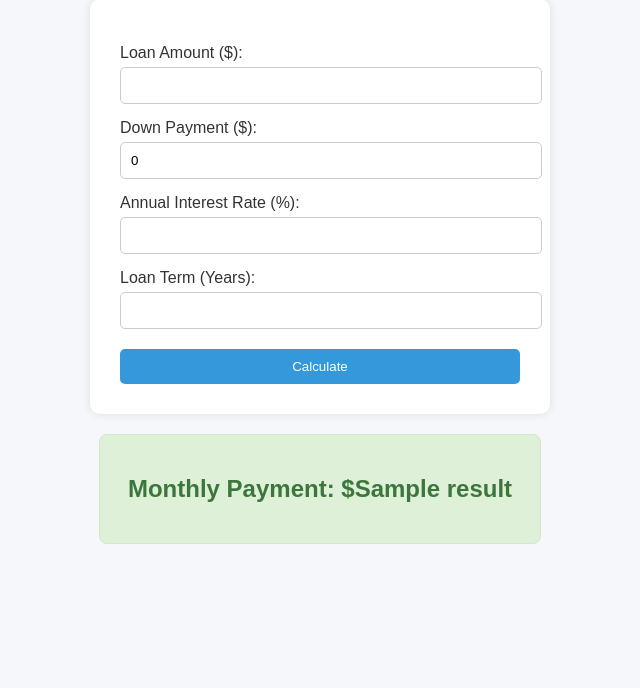
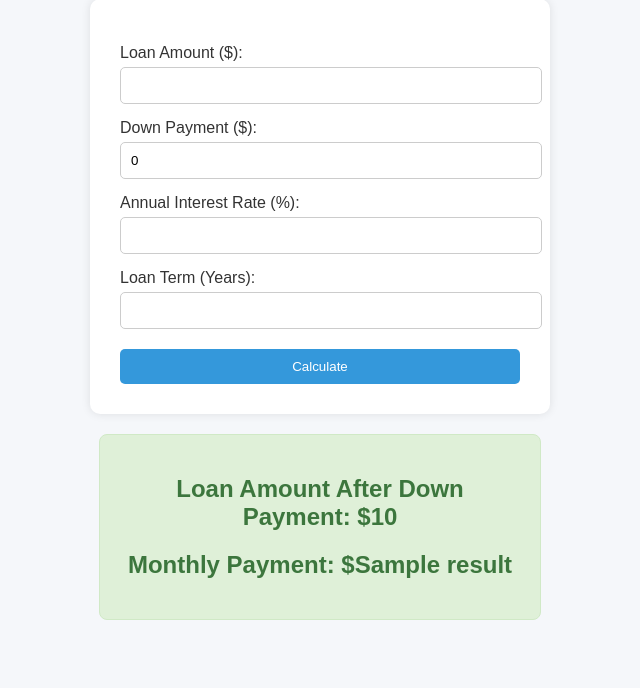
Before and after one commit to Saleemsadat/carLoanCalculator, a Flask app: template templates/index.html in a window 1280 px wide. Shown: the part 129-817 px from the top of the page, without its empty margins (320-960 px from the left). Before the commit the page ends 673 px from the top, so only its background shows below. Run offline with Flask 3, Linux system fonts and the light colour scheme; the template is opened without the code that fills it: most values are stand-ins (such as "Sample title", 1, 10 or a date in 2020).

Commit message:
Display loan amount after down payment

```diff
--- a/app.py
+++ b/app.py
@@ -19,6 +19,10 @@ def calculate():
         else:
             monthly_payment = loan_amount * rate * (1 + rate)**months / ((1 + rate)**months - 1)
 
-        return render_template('index.html', result=round(monthly_payment, 2))
+        return render_template(
+            'index.html',
+            result=round(monthly_payment, 2),
+            loan_amount=round(loan_amount, 2)
+        )
 
     return render_template('index.html')
--- a/templates/index.html
+++ b/templates/index.html
@@ -84,9 +84,10 @@
     </form>
 
     {% if result %}
-        <div class="result">
-            <h2>Monthly Payment: ${{ result }}</h2>
-        </div>
-    {% endif %}
+    <div class="result">
+        <h2>Loan Amount After Down Payment: ${{ loan_amount }}</h2>
+        <h2>Monthly Payment: ${{ result }}</h2>
+    </div>
+{% endif %}
 </body>
 </html>
```
